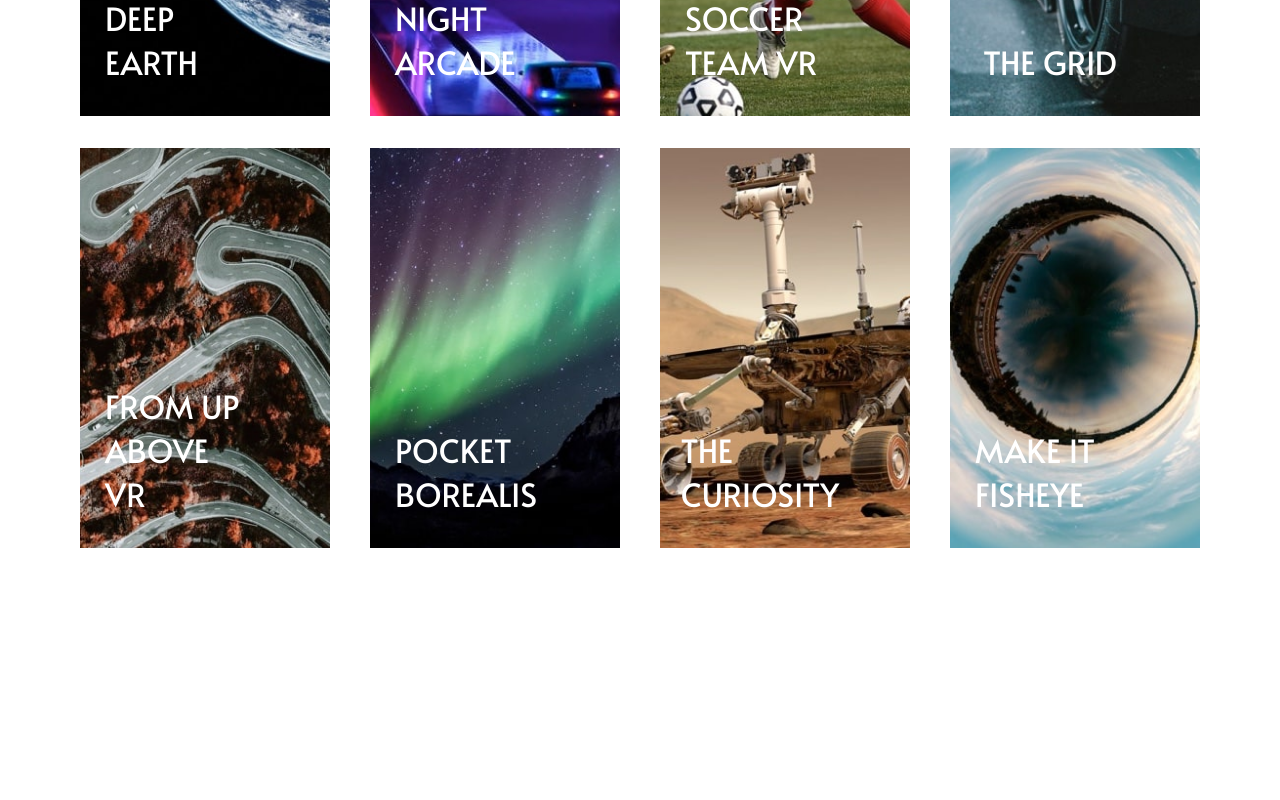
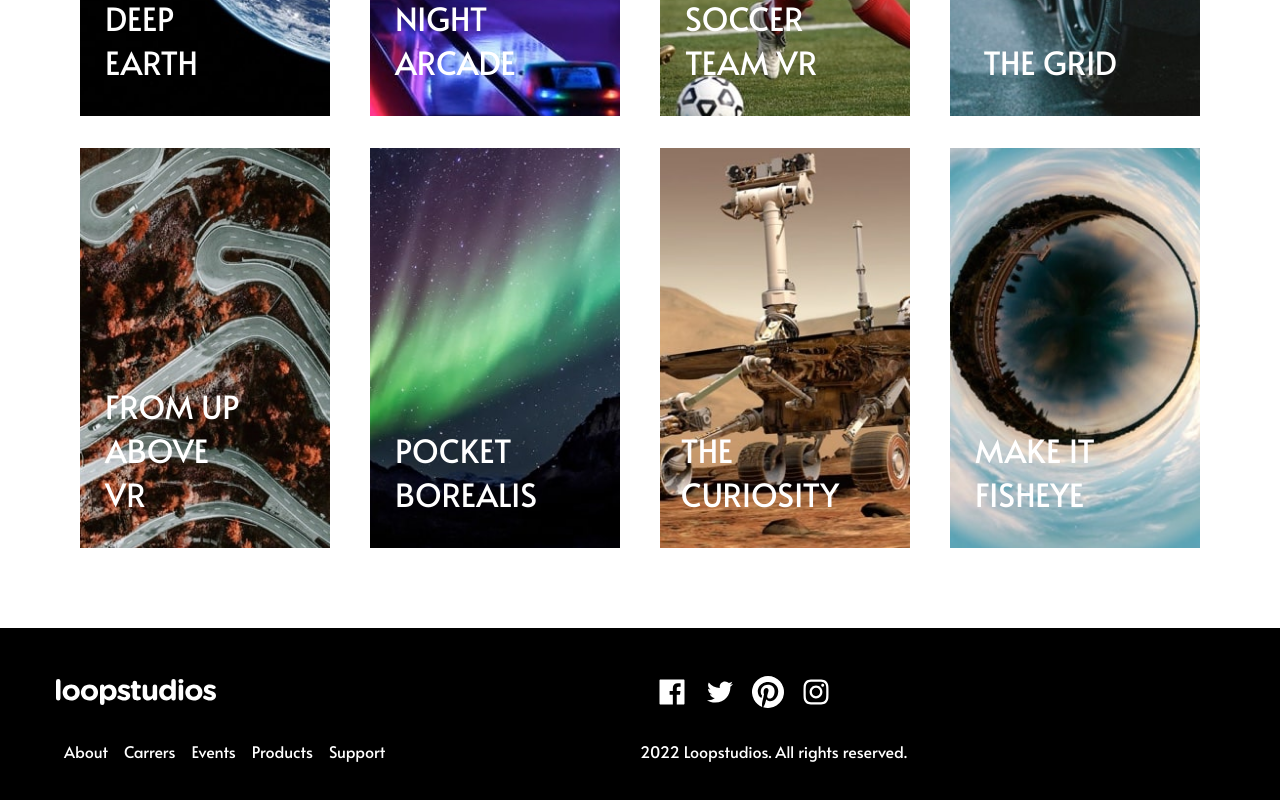
Before and after one commit to rogeritael/loopstudios, a Next.js app: page / in a window 1280 px wide. Shown: the part 1690-2490 px from the top of the page. Before the commit the page ends 2318 px from the top, so only its background shows below. Built offline with nearby package versions, Linux system fonts and the light colour scheme.

Commit message:
iniciando o footer

```diff
--- /dev/null
+++ b/src/components/Footer/index.tsx
@@ -0,0 +1,39 @@
+import { Container } from "./styles";
+import { Menu } from "../Menu";
+import { AppContainer } from "../AppContainer";
+import Image from "next/image";
+import logoImage from '../../../public/logo.svg';
+
+import { AiFillFacebook } from 'react-icons/ai';
+import { AiOutlineTwitter } from 'react-icons/ai';
+import { AiOutlineInstagram } from 'react-icons/ai';
+import { BsPinterest } from 'react-icons/bs';
+
+export function Footer(){
+    return(
+        <Container>
+            <AppContainer>
+                <div className="left-footer">
+                    <div className="logo">
+                        <Image
+                            layout="fill"
+                            objectFit="contain"
+                            src={logoImage}
+                            alt="logo"
+                        />
+                    </div>
+                    <Menu />
+                </div>
+                <div className="right-footer">
+                    <div className="social">
+                        <AiFillFacebook className="icon"/>
+                        <AiOutlineTwitter className="icon"/>
+                        <BsPinterest className="icon"/>
+                        <AiOutlineInstagram className="icon"/>
+                    </div>
+                    <p>2022 Loopstudios. All rights reserved.</p>
+                </div>
+            </AppContainer>
+        </Container>
+    )
+}
--- /dev/null
+++ b/src/components/Footer/styles.ts
@@ -0,0 +1,53 @@
+import styled from "styled-components";
+
+export const Container = styled.footer`
+    background-color: #000;
+    padding: 3rem 0;
+
+    section {
+        display: flex;
+        align-items: center;
+    }
+
+    .right-footer, .left-footer {
+        width: 50%;
+        height: 100%;
+        /* border: 1px solid #fff; */
+    }
+
+    .right-footer {
+        p {
+            color: #fff;
+        }
+
+        .social {
+            height: 4rem;
+            /* border: 1px solid #fff; */
+            color: #fff;
+
+            .icon {
+                font-size: 2rem;
+                margin-left: 1rem;
+            }
+        }
+    }
+
+    .left-footer {
+        .logo {
+            width: 10rem;
+            height: 2rem;
+            /* border: 1px solid #fff; */
+            position: relative;
+            margin-bottom: 2rem;
+        }
+
+        ul li {
+            display: inline-block;
+            margin: 0 .5rem;
+
+            a {
+                color: #fff;
+            }
+        }
+    }
+`;
--- a/src/components/Header/index.tsx
+++ b/src/components/Header/index.tsx
@@ -4,6 +4,7 @@ import { Container } from "./styles";
 import logoImage from '../../../public/logo.svg';
 import { FaBars } from 'react-icons/fa';
 import { useState } from 'react';
+import { Menu } from "../Menu";
 
 export function Header(){
     const [isMenuVisible, setIsMenuVisible] = useState(false);
@@ -25,24 +26,12 @@ export function Header(){
             </div>
 
             <nav className="desktop-menu">
-                <ul>
-                    <li><Link href="/">About</Link></li>
-                    <li><Link href="/">Carrers</Link></li>
-                    <li><Link href="/">Events</Link></li>
-                    <li><Link href="/">Products</Link></li>
-                    <li><Link href="/">Support</Link></li>
-                </ul>
+                <Menu />
             </nav>
 
             <nav className="mobile-menu">
                 <FaBars className="menu-bar" onClick={(e) => handleSetMenuVisible()}></FaBars>
-                <ul>
-                    <li><Link href="/">About</Link></li>
-                    <li><Link href="/">Carrers</Link></li>
-                    <li><Link href="/">Events</Link></li>
-                    <li><Link href="/">Products</Link></li>
-                    <li><Link href="/">Support</Link></li>
-                </ul>
+                <Menu />
             </nav>
         </Container>
     )
--- /dev/null
+++ b/src/components/Menu/index.tsx
@@ -0,0 +1,13 @@
+import Link from "next/link"
+
+export function Menu(){
+    return(
+        <ul>
+            <li><Link href="/">About</Link></li>
+            <li><Link href="/">Carrers</Link></li>
+            <li><Link href="/">Events</Link></li>
+            <li><Link href="/">Products</Link></li>
+            <li><Link href="/">Support</Link></li>
+        </ul>
+    )
+}
--- a/src/pages/index.tsx
+++ b/src/pages/index.tsx
@@ -6,6 +6,7 @@ import { Header } from '../components/Header';
 import { Cover } from '../components/Cover';
 import { About } from '../components/About';
 import { CreationsSection } from '../components/CreationsSection';
+import { Footer } from '../components/Footer';
 
 const Home: NextPage = () => {
   return (
@@ -18,7 +19,7 @@ const Home: NextPage = () => {
           <About />
           <CreationsSection />
         </AppContainer>
-
+        <Footer />
     </>
   )
 }
```
